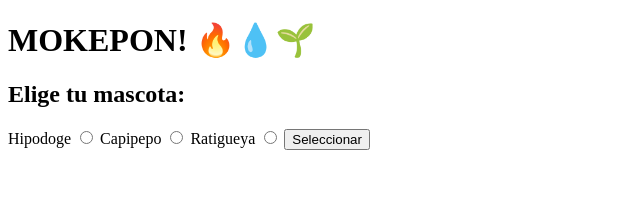
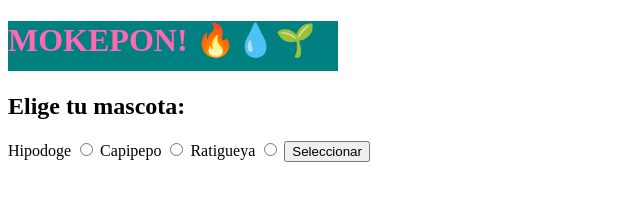
Before and after one commit to andresnavag93/basic-programming-course, a plain HTML site: page mokepon/mokepon.html in a window 1280 px wide. Shown: the whole page, without its empty margins (0-640 px from the left). Drawn offline with Linux system fonts and the light colour scheme.

Commit message:
:lipstick: Initial css for the html

```diff
--- a/mokepon/mokepon.html
+++ b/mokepon/mokepon.html
@@ -5,10 +5,11 @@
     <meta charset="utf-8" />
     <title>MOKEPON!</title>
     <script src="./js/mokepon.js"></script>
+    <link rel="stylesheet" href="./styles.css">
 </head>
 
 <body>
-    <h1>MOKEPON! 🔥💧🌱</h1>
+    <h1 class="titulo">MOKEPON! 🔥💧🌱</h1>
     <section id="seleccionar-mascota">
         <h2>Elige tu mascota:</h2>
         <label for="hipodoge">Hipodoge</label>
--- /dev/null
+++ b/mokepon/styles.css
@@ -0,0 +1,6 @@
+.titulo {
+  color: hotpink;
+  width: 330px;
+  height: 50px;
+  background-color: teal;
+}
```
